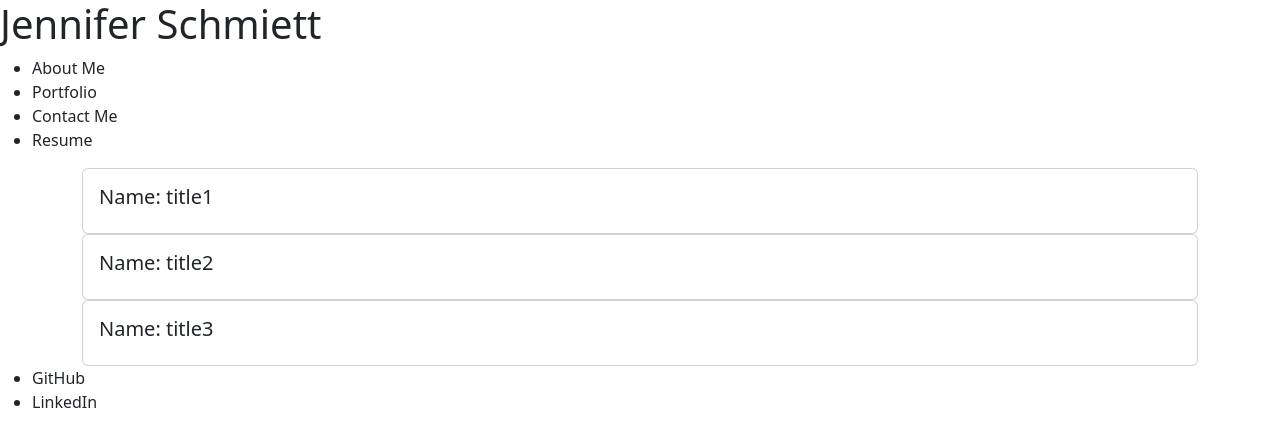
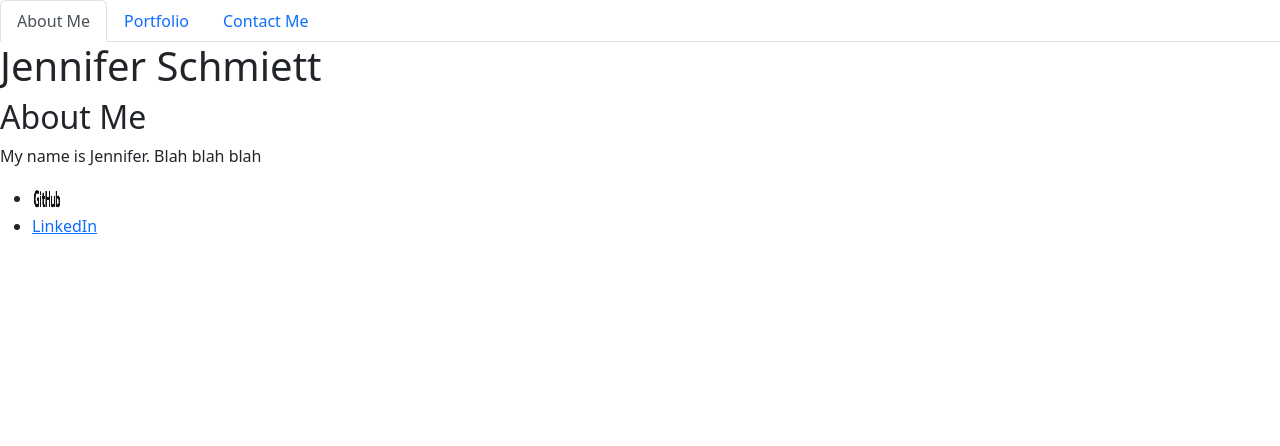
Before and after one commit to jschmiett/ReactPortfolio, a React (Create React App) app: page / in a window 1280 px wide. Shown: the top 446 px of the page. Built offline with nearby package versions, Linux system fonts and the light colour scheme; the HTML template or start-up script is replaced by a standard one.

Commit message:
Setting up navigation tabs

```diff
--- a/src/App.js
+++ b/src/App.js
@@ -1,17 +1,16 @@
-import React from "react";
-import Portfolio from './components/Portfolio';
-import Header from './components/Header';
+import React, { useState } from "react";
+import PagesContainer from "./components/PagesContainer";
 import Footer from "./components/Footer";
+import Header from "./components/Header";
 
-function App() {
+export default function App() {
+    const [currentPage, setCurrentPage] = useState('AboutMe');
     console.log("Hello World");
     return (
         <>
-            <Header />
-            <Portfolio />
+            <Header currentPage={currentPage} setCurrentPage={setCurrentPage} />
+            <PagesContainer currentPage={currentPage} />
             <Footer />
         </>
     )
 }
-
-export default App;
--- a/src/components/Footer.js
+++ b/src/components/Footer.js
@@ -2,11 +2,19 @@ import React from "react";
 
 export default function Footer() {
     return (
-        <div>
-            <ul>
-                <li>GitHub</li>
-                <li>LinkedIn</li>
-            </ul>
-        </div>
+        <>
+            <div>
+                <ul>
+                    <li>
+                        <a href="https://github.com/jschmiett">
+                            <img src="./GitHub_Logo.png" style={{ width: 30, height: 30 }}></img>
+                        </a>
+                    </li>
+                    <li>
+                        <a href="https://www.linkedin.com/in/jennifer-schmiett/">LinkedIn</a>
+                    </li>
+                </ul>
+            </div>
+        </>
     )
 }
--- a/src/components/Header.js
+++ b/src/components/Header.js
@@ -1,15 +1,12 @@
 import React from "react";
+import NavTabs from './NavTabs';
 
-export default function Header() {
+export default function Header({ currentPage, setCurrentPage }) {
+    const handlePageChange = (page) => setCurrentPage(page);
     return (
         <div>
+            <NavTabs currentPage={currentPage} handlePageChange={handlePageChange} />
             <h1>Jennifer Schmiett</h1>
-            <ul>
-                <li>About Me</li>
-                <li>Portfolio</li>
-                <li>Contact Me</li>
-                <li>Resume</li>
-            </ul>
         </div>
     )
 }
--- /dev/null
+++ b/src/components/NavTabs.js
@@ -0,0 +1,44 @@
+import React from 'react';
+
+// Here we are using object destructuring assignment to pluck off our variables from the props object
+// We assign them to their own variable names
+export default function NavTabs({ currentPage, handlePageChange }) {
+    return (
+        <>
+            <ul className="nav nav-tabs">
+                <li className="nav-item">
+                    <a
+                        href="#aboutMe"
+                        onClick={() => handlePageChange('AboutMe')}
+                        // This is a conditional (ternary) operator that checks to see if the current page is "Home"
+                        // If it is, we set the current page to 'nav-link-active', otherwise we set it to 'nav-link'
+                        className={currentPage === 'AboutMe' ? 'nav-link active' : 'nav-link'}
+                    >
+                        About Me
+                    </a>
+                </li>
+                <li className="nav-item">
+                    <a
+                        href="#portfolio"
+                        onClick={() => handlePageChange('Portfolio')}
+                        // Check to see if the currentPage is `About`, and if so we use the active link class from bootstrap. Otherwise, we set it to a normal nav-link
+                        className={currentPage === 'Portfolio' ? 'nav-link active' : 'nav-link'}
+                    >
+                        Portfolio
+                    </a>
+                </li>
+                <li className="nav-item">
+                    <a
+                        href="#contactMe"
+                        onClick={() => handlePageChange('ContactMe')}
+                        // Check to see if the currentPage is `Blog`, and if so we use the active link class from bootstrap. Otherwise, we set it to a normal nav-link
+                        className={currentPage === 'ContactMe' ? 'nav-link active' : 'nav-link'}
+                    >
+                        Contact Me
+                    </a>
+                </li>
+
+            </ul>
+        </>
+    );
+}
--- /dev/null
+++ b/src/components/PagesContainer.js
@@ -0,0 +1,32 @@
+
+import React from 'react';
+import Portfolio from './pages/Portfolio';
+import ContactMe from "./pages/ContactMe";
+import AboutMe from "./pages/AboutMe";
+
+export default function PagesContainer({ currentPage }) {
+
+  // This method is checking to see what the value of `currentPage` is. Depending on the value of currentPage, we return the corresponding component to render.
+  const renderPage = () => {
+    if (currentPage === 'AboutMe') {
+      return <AboutMe />;
+    }
+    if (currentPage === 'Portfolio') {
+      return <Portfolio />;
+    }
+    if (currentPage === 'ContactMe') {
+      return <ContactMe />;
+    }
+    return <AboutMe />;
+  };
+
+
+
+  return (
+    <div>
+      {/* We are passing the currentPage from state and the function to update it */}
+      {/* Here we are calling the renderPage method which will return a component  */}
+      {renderPage()}
+    </div>
+  );
+}
--- /dev/null
+++ b/src/components/pages/AboutMe.js
@@ -0,0 +1,11 @@
+import React from "react";
+
+export default function Footer() {
+    return (
+        <>
+            <h2>About Me</h2>
+            <p>My name is Jennifer. Blah blah blah</p>
+        </>
+
+    )
+}
--- /dev/null
+++ b/src/components/pages/ContactMe.js
@@ -0,0 +1,23 @@
+import React from "react";
+
+export default function Form() {
+    function handleSubmit(e) {
+        e.preventDefault();
+        console.log('You clicked submit.');
+    }
+
+    return (
+        <>
+            <form onSubmit={handleSubmit}>
+                <h2>Contact Me!</h2>
+                <label for="name">Name:</label>
+                <input type="text" id="name"></input>
+                <label for="email">Email:</label>
+                <input type="text" id="email"></input>
+                <label for="message">Message:</label>
+                <input type="text" id="message"></input>
+                <button type="submit">Submit</button>
+            </form>
+        </>
+    );
+}
```
Also changed, not shown: src/components/HelloReact.js (deleted, +0 -21 lines), public/GitHub_Logo.png (added), src/components/pages/Portfolio.js (renamed from src/components/Portfolio.js), src/components/pages/Project.js (renamed from src/components/Project.js).
